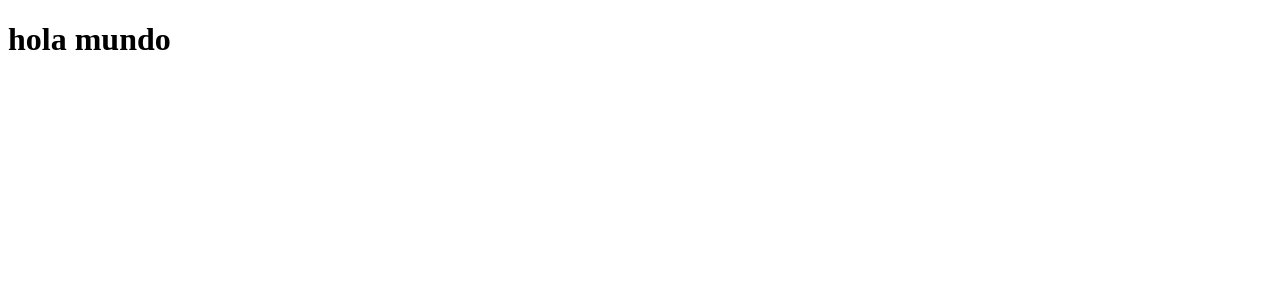
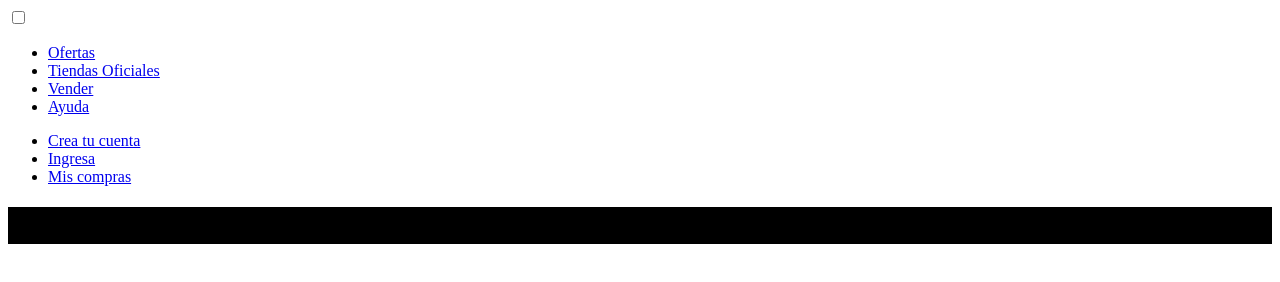
Before and after one commit to ezequielg1989/git-y-heroku, a website: page views/index.html in a window 1280 px wide. Drawn offline with Linux system fonts and the light colour scheme.

Commit message:
make it better

```diff
--- a/app.js
+++ b/app.js
@@ -5,7 +5,7 @@ const puerto= process.env.PORT || 3000
 
 app.use(express.static(path.join(__dirname, "./public")));
 app.get("/", (req, res) => {
-  res.sendFile(path.join(__dirname, "./view/index.html"));
+  res.sendFile(path.join(__dirname, "./views/index.html"));
 });
 
 app.listen(puerto, () => {
--- a/package.json
+++ b/package.json
@@ -1,5 +1,5 @@
 {
-  "name": "proyectoHeroku",
+  "name": "proyectoheroku",
   "version": "1.0.0",
   "description": "",
   "main": "index.js",
@@ -11,6 +11,7 @@
   "author": "",
   "license": "ISC",
   "dependencies": {
-    "express": "^4.17.1"
+    "express": "^4.17.1",
+    "node": "^16.6.1"
   }
 }
--- /dev/null
+++ b/public/css/styles.css
@@ -0,0 +1 @@
+.h1{background-color: black;}
--- a/views/index.html
+++ b/views/index.html
@@ -4,9 +4,28 @@
     <meta charset="UTF-8">
     <meta http-equiv="X-UA-Compatible" content="IE=edge">
     <meta name="viewport" content="width=device-width, initial-scale=1.0">
+    <link rel="stylesheet" href="/css/styles.css">
     <title>Document</title>
 </head>
+<nav class="nav-bar">
+    <input type="checkbox" id="chk-nav-bar">
+    <div class="menu-options">
+        <ul class="nav-site">
+            <li><a class="menu-options-links" href="#Ofertas">Ofertas</a></li>
+            <li><a class="menu-options-links" href="#Tiendas">Tiendas Oficiales</a></li>
+            <li><a class="menu-options-links" href="#vender">Vender</a></li>
+            <li><a class="menu-options-links" href="#Ayuda">Ayuda</a></li>
+        </ul>
+        <ul class="nav-login">
+            <li><a class="menu-options-links" href="/register">Crea tu cuenta<i class="header-icon far fa-address-card"></i></a></li>
+            <li><a class="menu-options-links" href="/login">Ingresa<i class="header-icon fas fa-sign-in-alt"></i></a></li>
+            <li><a class="menu-options-links" href="#miscompras">Mis compras<i class=" header-icon fas fa-shopping-basket"></i></a></li>
+        </ul>
+    </div>
+    <label for="chk-nav-bar" id="burger-close" class="burger-close"><span><i class="nav-icon close-icon fas fa-times"></i></span></label>
+    <label for="chk-nav-bar" id="burger-open"><span class="hamburger"><i class="nav-icon burger-icon fas fa-bars"></i></span></label>
+</nav>
 <body>
-    <h1>hola mundo</h1>
+    <h1 class="h1">hola mundo</h1>
 </body>
 </html>
```
Also changed, not shown: 1 other file.
